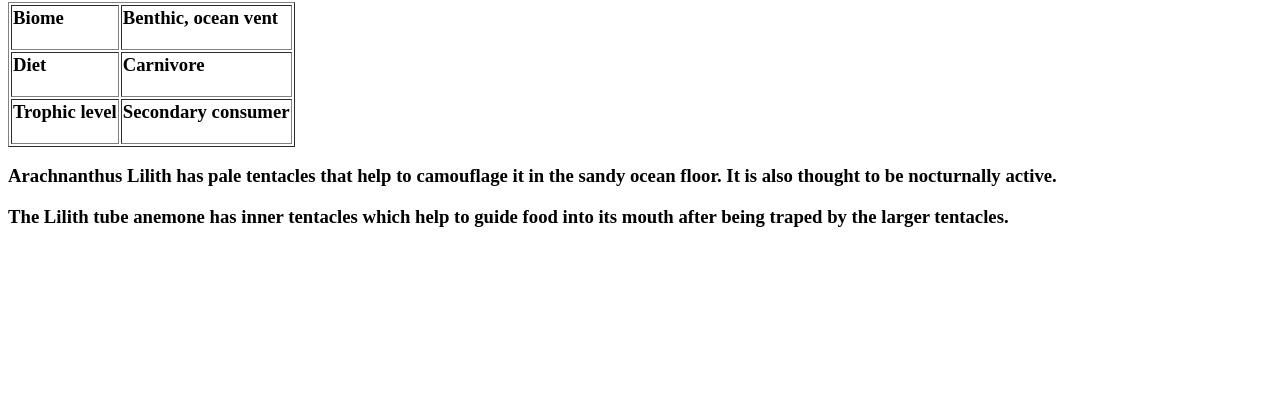
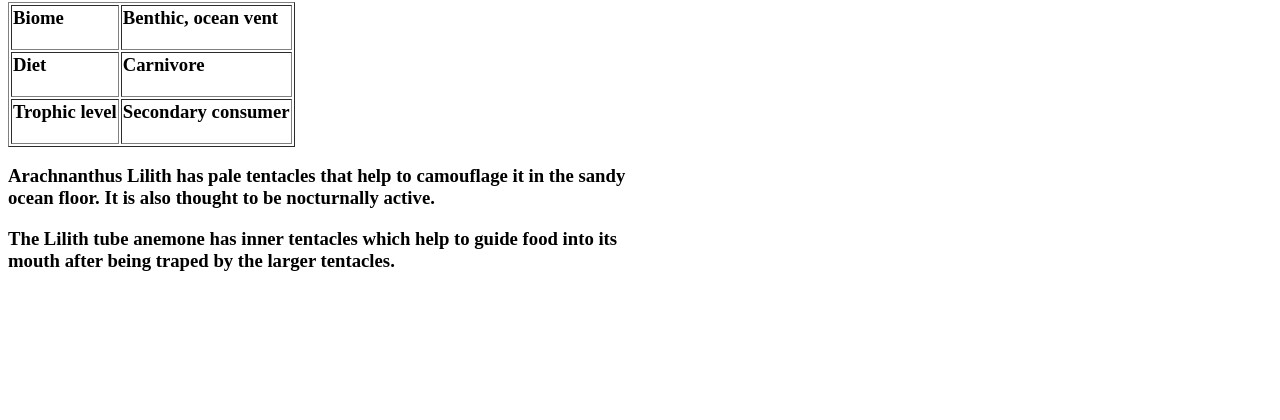
Before and after one commit to calculating/brownian, a plain HTML site: page lilith/index.html in a window 1280 px wide. Shown: the part 380-800 px from the top of the page. Drawn offline with Linux system fonts and the light colour scheme.

Commit message:
Update index.html

```diff
--- a/lilith/index.html
+++ b/lilith/index.html
@@ -28,7 +28,7 @@
 </tr>
 </tbody>
 </table>
-<div width: 50%;">
+<div style="width: 50%;">
 <h3>Arachnanthus Lilith has pale tentacles that help to camouflage it in the sandy ocean floor. It is also thought to be nocturnally active.</h3>
 <h3>The Lilith tube anemone has inner tentacles which help to guide food into its mouth after being traped by the larger tentacles.</h3>
 </div>
```
